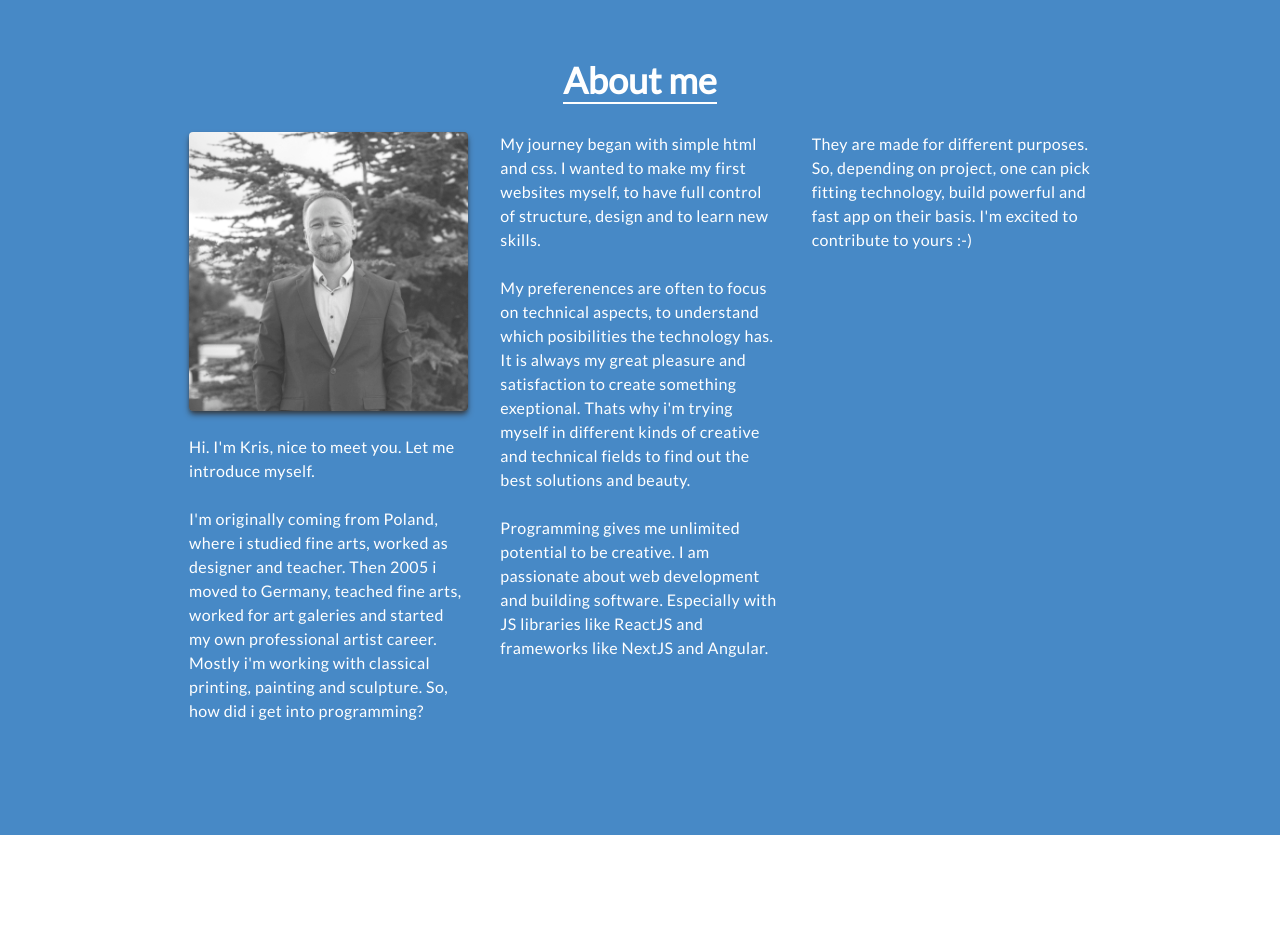
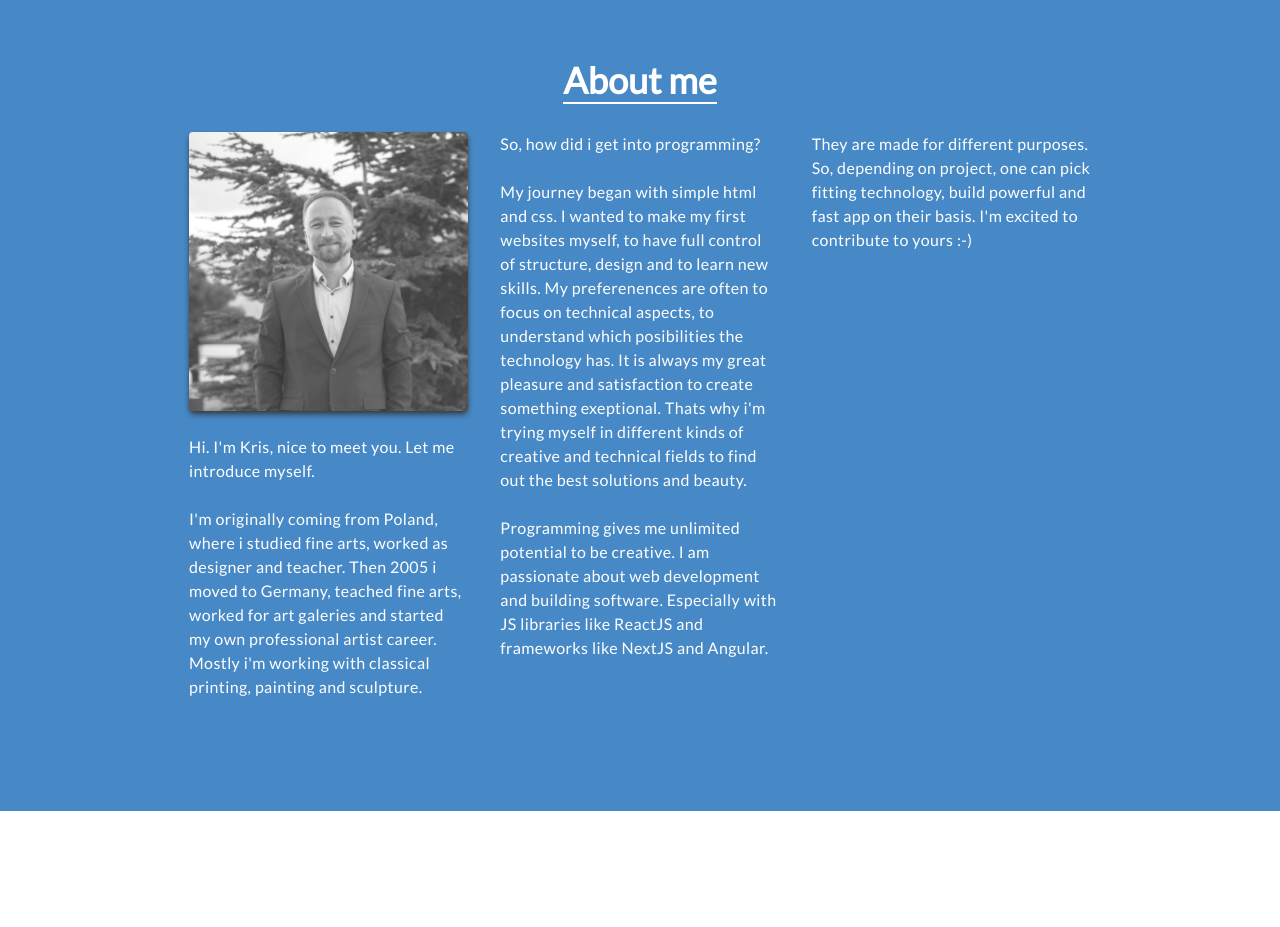
Before and after one commit to krisbaranski/portfolio, a React (Create React App) app: page / in a window 1280 px wide. Shown: the part 900-1827 px from the top of the page. Built offline with nearby package versions, Linux system fonts and the light colour scheme.

Commit message:
docs: add aditional text to aboutme component

```diff
--- a/src/components/Aboutme.js
+++ b/src/components/Aboutme.js
@@ -25,23 +25,21 @@ export const Aboutme = () => {
               worked as designer and teacher. Then 2005 i moved to Germany,
               teached fine arts, worked for art galeries and started my own
               professional artist career. Mostly i'm working with classical
-              printing, painting and sculpture. So, how did i get into
-              programming?
+              printing, painting and sculpture.
             </p>
           </div>
           <div>
+            <p>So, how did i get into programming?</p>
+            <br />
             <p>
               My journey began with simple html and css. I wanted to make my
               first websites myself, to have full control of structure, design
-              and to learn new skills.
-            </p>
-            <br />
-            <p>
-              My preferenences are often to focus on technical aspects, to
-              understand which posibilities the technology has. It is always my
-              great pleasure and satisfaction to create something exeptional.
-              Thats why i'm trying myself in different kinds of creative and
-              technical fields to find out the best solutions and beauty.
+              and to learn new skills. My preferenences are often to focus on
+              technical aspects, to understand which posibilities the technology
+              has. It is always my great pleasure and satisfaction to create
+              something exeptional. Thats why i'm trying myself in different
+              kinds of creative and technical fields to find out the best
+              solutions and beauty.
             </p>
             <br />
             <p>
```
